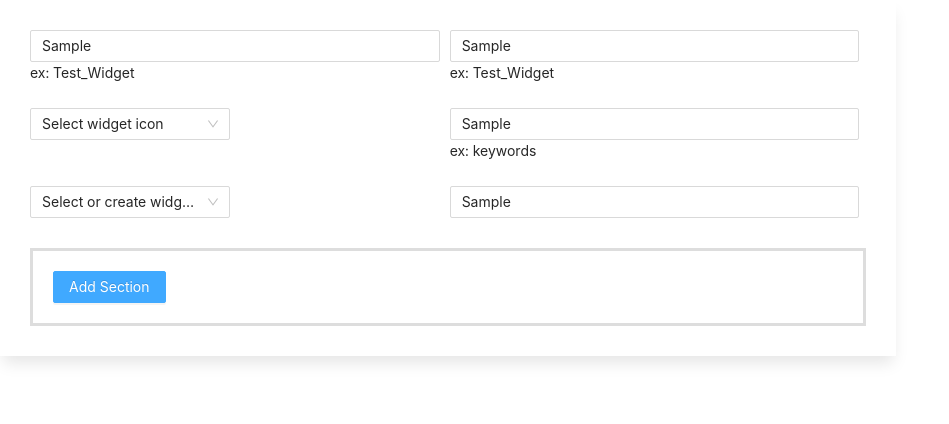
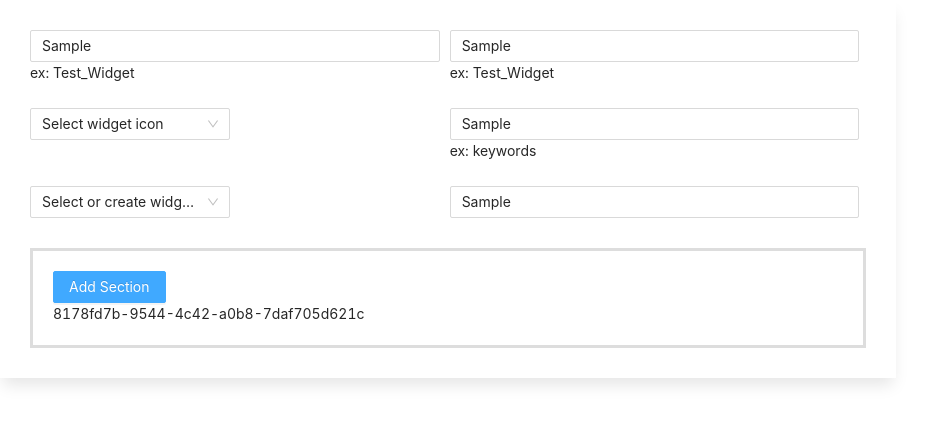
Before and after one commit to tawhidulIKhan/elementor-custom-widget-generator, a React (Create React App) app: page / in a window 1280 px wide. Both pictures are taken after typing "Sample", "Sample", "Sample", "Sample" into the empty fields and a click on the button "Add Section". Shown: the top 424 px of the page, without its empty margins (0-949 px from the left). Built offline with nearby package versions, Linux system fonts and the light colour scheme.

Commit message:
feat: add section insert

```diff
--- a/src/components/widgetSectionForm/WidgetSectionForm.tsx
+++ b/src/components/widgetSectionForm/WidgetSectionForm.tsx
@@ -1,10 +1,10 @@
 import { Button } from 'antd';
 import React from 'react';
 import { connect } from 'react-redux';
-import sectionData from '../../data/sectionData';
 import { Section } from '../../interfaces/widget';
-import { RootState } from '../../store';
 import { addSection } from '../../store/actions/widgetAction';
+import { randomId } from '../../utils/helpers';
+import WidgetSectionList from '../widgetSectionList/WidgetSectionList';
 import './WidgetSectionForm.scss';
 
 interface Props {
@@ -14,25 +14,26 @@ interface Props {
 function WidgetSectionForm(props: Props) {
   const { insertSection } = props;
   const addNewSection = () => {
-    // eslint-disable-next-line no-console
-    console.log(444);
-    insertSection(sectionData);
+    const newSection = {
+      id: randomId(),
+      label: 'Test',
+      tab: '',
+      controls: [],
+    };
+    insertSection(newSection);
   };
   return (
     <div className="widget__sform">
       <Button onClick={() => addNewSection()} type="primary">
         Add Section
       </Button>
+      <WidgetSectionList />
     </div>
   );
 }
-
-const mapStateToProps = (state: RootState) => ({
-  sections: state.widget.sections,
-});
 
 const mapDispatchToProps = {
   insertSection: addSection,
 };
 
-export default connect(mapStateToProps, mapDispatchToProps)(WidgetSectionForm);
+export default connect(null, mapDispatchToProps)(WidgetSectionForm);
--- /dev/null
+++ b/src/components/widgetSectionList/WidgetSectionList.tsx
@@ -0,0 +1,27 @@
+/* eslint-disable react/no-array-index-key */
+import React from 'react';
+import { connect } from 'react-redux';
+import { Section } from '../../interfaces/widget';
+import { RootState } from '../../store';
+
+interface Props {
+  sections: Array<Section>;
+}
+function WidgetSectionList(props: Props) {
+  const { sections } = props;
+  return (
+    <div>
+      {sections.map((itr: Section, index: number) => (
+        <div key={index}>{itr.id}</div>
+      ))}
+    </div>
+  );
+}
+
+const mapStateToProps = (state: RootState) => ({
+  sections: state.widget.sections,
+});
+
+const mapDispatchToProps = {};
+
+export default connect(mapStateToProps, mapDispatchToProps)(WidgetSectionList);
```
